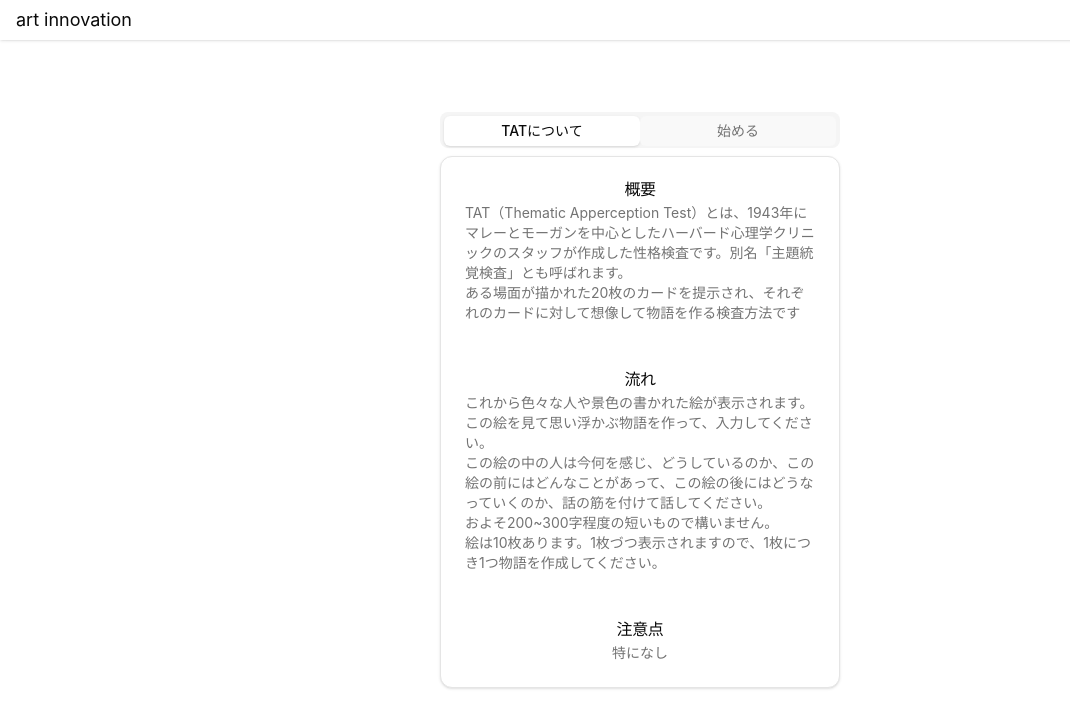
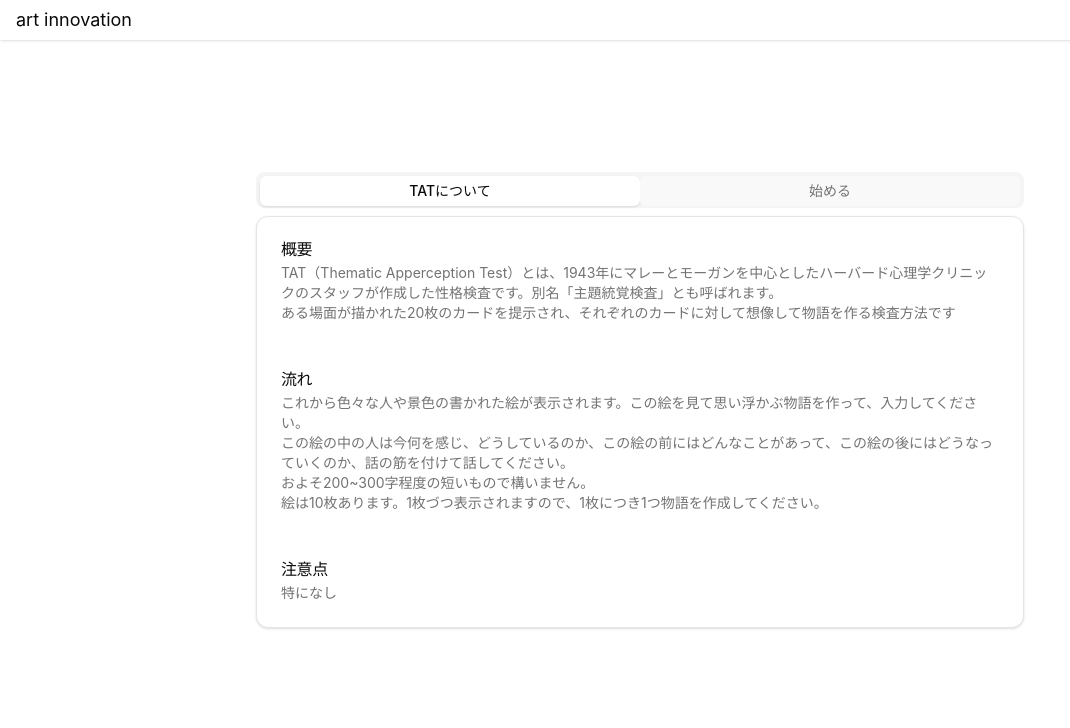
Before and after one commit to Ten2005/create-story-app, a React (Vite) app: page / in a window 1280 px wide. Shown: the top 728 px of the page, without its empty margins (0-1070 px from the left). Built offline with nearby package versions, Linux system fonts and the light colour scheme.

Commit message:
revise ui

```diff
--- a/src/components/Description.tsx
+++ b/src/components/Description.tsx
@@ -37,7 +37,7 @@ const Description: React.FC<DescriptionProps> = ({ setState,nickname,setNickname
         setState('interpretation');
     };
 return (
-    <Tabs defaultValue="account" className="w-[400px]">
+    <Tabs defaultValue="account" className="w-fit max-w-screen-md">
     <TabsList className="grid w-full grid-cols-2">
         <TabsTrigger value="account">TATについて</TabsTrigger>
         <TabsTrigger value="password">始める</TabsTrigger>
@@ -45,14 +45,14 @@ return (
     <TabsContent value="account">
         <Card>
         <CardHeader>
-            <CardTitle>概要</CardTitle>
+            <CardTitle className="text-start">概要</CardTitle>
             <CardDescription className="text-start">
             TAT（Thematic Apperception Test）とは、1943年にマレーとモーガンを中心としたハーバード心理学クリニックのスタッフが作成した性格検査です。別名「主題統覚検査」とも呼ばれます。<br />
             ある場面が描かれた20枚のカードを提示され、それぞれのカードに対して想像して物語を作る検査方法です
             </CardDescription>
         </CardHeader>
         <CardHeader>
-            <CardTitle>流れ</CardTitle>
+            <CardTitle className="text-start">流れ</CardTitle>
             <CardDescription className="text-start">
             これから色々な人や景色の書かれた絵が表示されます。この絵を見て思い浮かぶ物語を作って、入力してください。<br />
             この絵の中の人は今何を感じ、どうしているのか、この絵の前にはどんなことがあって、この絵の後にはどうなっていくのか、話の筋を付けて話してください。<br />
@@ -61,8 +61,8 @@ return (
             </CardDescription>
         </CardHeader>
         <CardHeader>
-            <CardTitle>注意点</CardTitle>
-            <CardDescription>
+            <CardTitle className="text-start">注意点</CardTitle>
+            <CardDescription className="text-start">
             特になし
             </CardDescription>
         </CardHeader>
```
